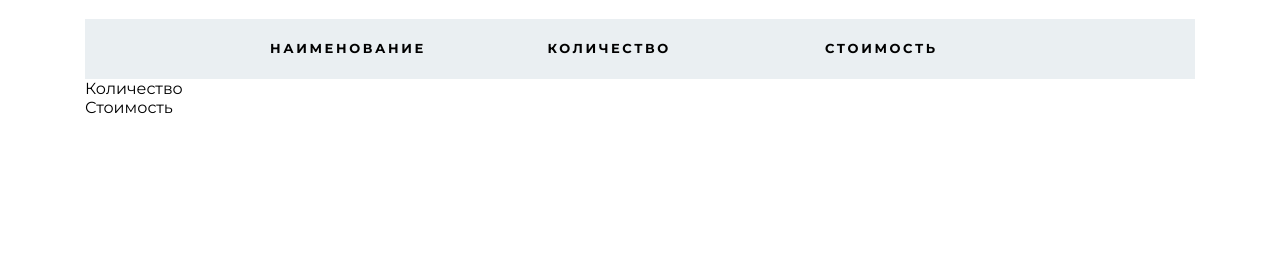
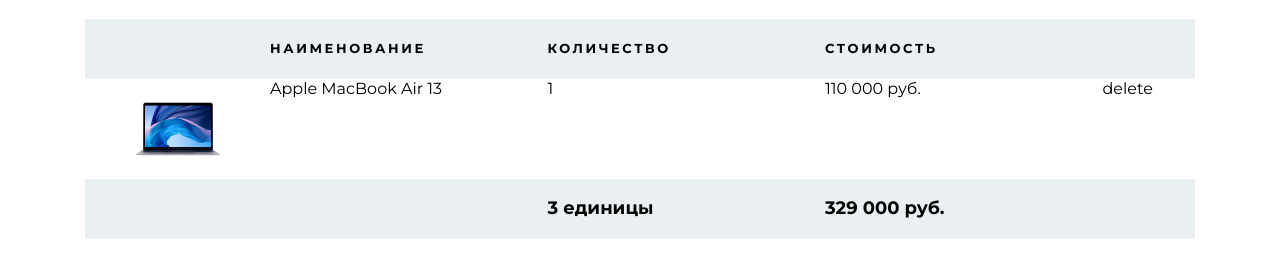
Before and after one commit to alekseytanaga/test-basket-of-goods, a plain HTML site: page index.html in a window 1280 px wide. Shown: the part 127-404 px from the top of the page. Drawn offline with Linux system fonts and the light colour scheme.

Commit message:
make html products

```diff
--- a/index.html
+++ b/index.html
@@ -23,8 +23,19 @@
                         <div class="cart-header__count">Количество</div>
                         <div class="cart-header__cost">Стоимость</div>
                     </header>
-                    <section class="product">Количество</section>
-                    <footer class="cart-footer">Стоимость</footer>
+                    <section class="product">
+                        <div class="product__img">
+                            <img src="./img/products/tv.jpg" alt="tv">
+                        </div>
+                        <div class="product__title">Apple MacBook Air 13</div>
+                        <div class="product__count">1</div>
+                        <div class="product__price">110 000 руб.</div>
+                        <div class="product__controls">delete</div>
+                    </section>
+                    <footer class="cart-footer">
+                        <div class="cart-footer__count">3 единицы</div>
+                        <div class="cart-footer__price">329 000 руб.</div>
+                    </footer>
                 </section>
             </div>
         </div>
--- a/sass/blocks/_cart-footer.scss
+++ b/sass/blocks/_cart-footer.scss
@@ -0,0 +1,13 @@
+.cart-footer {
+    font-weight: 700;
+    font-size: 18px;
+    line-height: 1.2;
+    padding: 19px 0;
+    background-color: #eaeff2;
+
+    display: grid;
+    grid-template-columns: 5fr 3fr 4fr;
+}
+.cart-footer__count {
+    grid-column-start: 2;
+}
--- a/sass/blocks/_product.scss
+++ b/sass/blocks/_product.scss
@@ -0,0 +1,7 @@
+.product {
+    display: grid;
+    grid-template-columns: 2fr repeat(3, 3fr) 1fr;
+}
+.product__img {
+    justify-self: center;
+}
```
Also changed, not shown: css/main.css, img/icons/icon-down.svg (added), img/icons/icon-up.svg (added), img/icons/x.svg (added), img/products/macpro.jpg (added), img/products/tv.jpg (added), img/products/watches.jpg (added), 1 other file.
